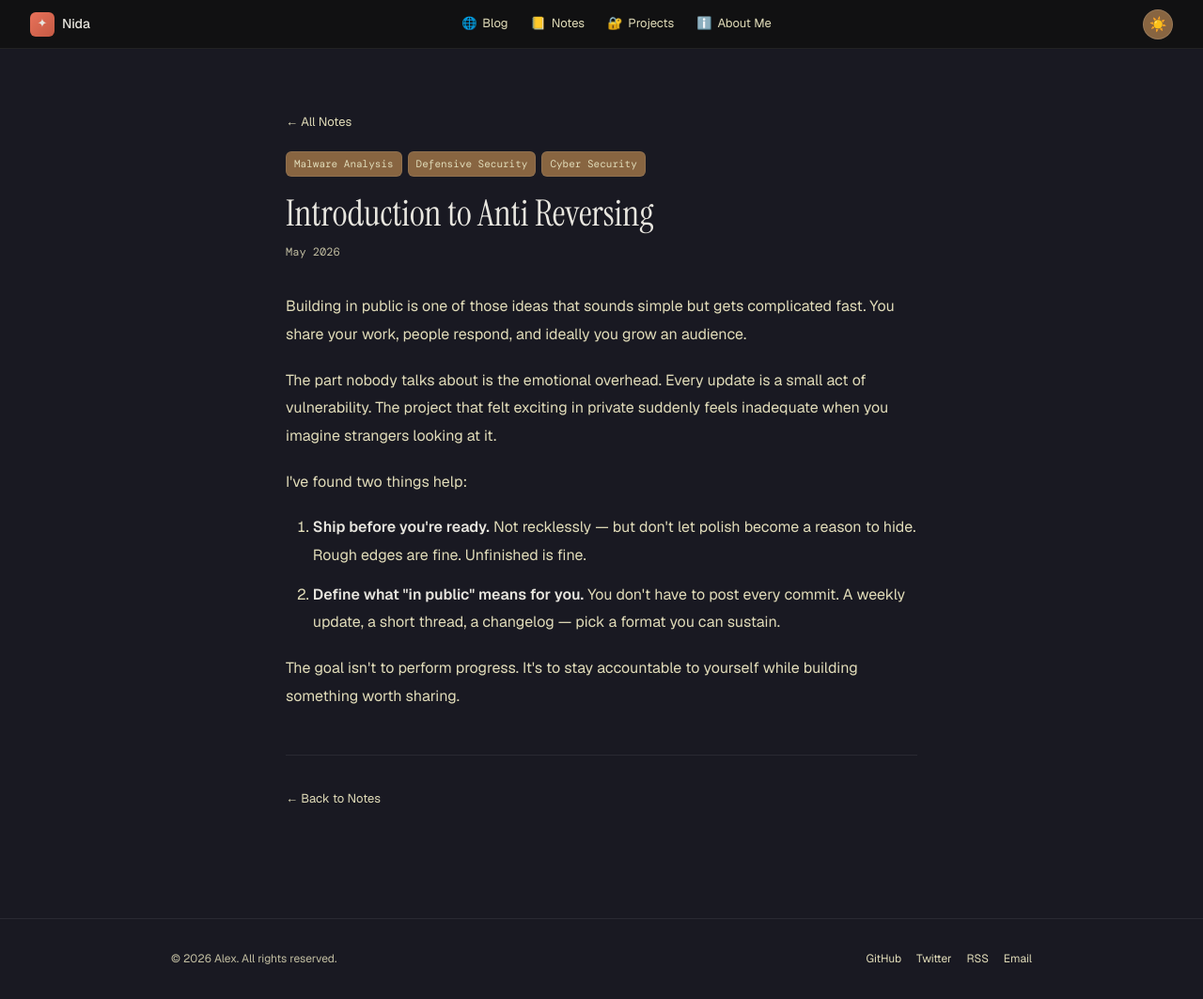
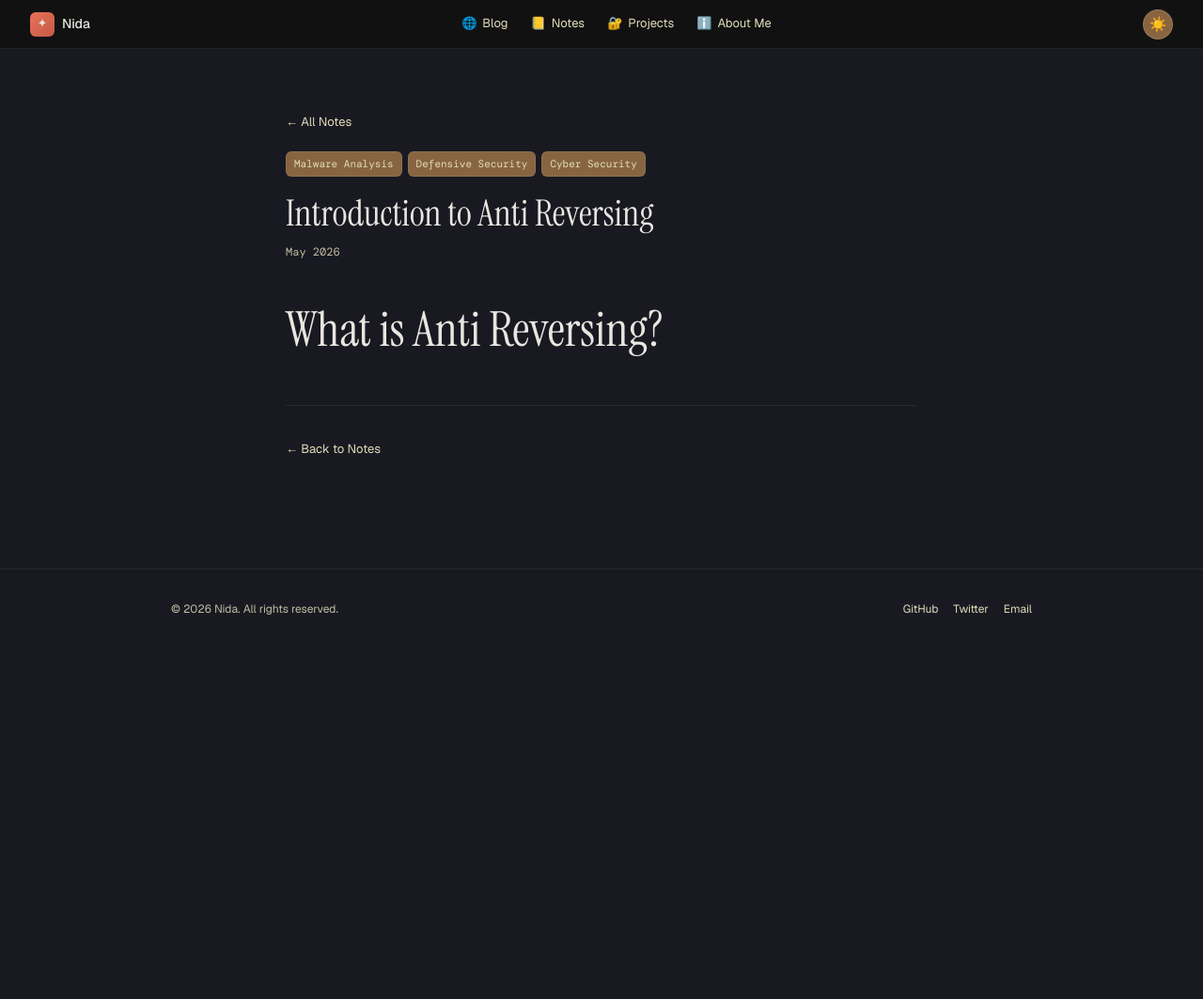
Before and after one commit to Nida-18/Nida-18.github.io, a Gatsby site: page /anti-reversing/ in a window 1280 px wide. Shown: the whole page at 94% size. After the commit the page ends 800 px from the top, so only its background shows below. Built offline with nearby package versions, Linux system fonts and the light colour scheme; Gatsby itself is replaced by a stand-in of ours.

Commit message:
Anti Reversing Started

```diff
--- a/content/notes/anti-reversing.md
+++ b/content/notes/anti-reversing.md
@@ -5,17 +5,6 @@ tag:
       - "Malware Analysis"
       - "Defensive Security"
       - "Cyber Security"
-
 ---
 
-Building in public is one of those ideas that sounds simple but gets complicated fast. You share your work, people respond, and ideally you grow an audience.
-
-The part nobody talks about is the emotional overhead. Every update is a small act of vulnerability. The project that felt exciting in private suddenly feels inadequate when you imagine strangers looking at it.
-
-I've found two things help:
-
-1. **Ship before you're ready.** Not recklessly — but don't let polish become a reason to hide. Rough edges are fine. Unfinished is fine.
-
-2. **Define what "in public" means for you.** You don't have to post every commit. A weekly update, a short thread, a changelog — pick a format you can sustain.
-
-The goal isn't to perform progress. It's to stay accountable to yourself while building something worth sharing.
+# What is Anti Reversing?
--- a/src/components/Layout.js
+++ b/src/components/Layout.js
@@ -67,14 +67,13 @@ export default function Layout({ children }) {
       <footer style={footerWrapStyle}>
         <div style={footerStyle}>
           <p style={{ fontSize: 12, color: "var(--subtle)" }}>
-            © {new Date().getFullYear()} Alex. All rights reserved.
+            © {new Date().getFullYear()} Nida. All rights reserved.
           </p>
           <div style={{ display: "flex", gap: 16 }}>
             {[
-              { href: "https://github.com/yourusername", label: "GitHub" },
+              { href: "https://github.com/Nida-18", label: "GitHub" },
               { href: "https://twitter.com/yourusername", label: "Twitter" },
-              { href: "/rss.xml", label: "RSS" },
-              { href: "mailto:hello@example.com", label: "Email" },
+              { href: "mailto:nidafatima2645@gmail.com", label: "Email" },
             ].map(({ href, label }) => (
               <a key={label} href={href} style={footerLinkStyle}>{label}</a>
             ))}
```
